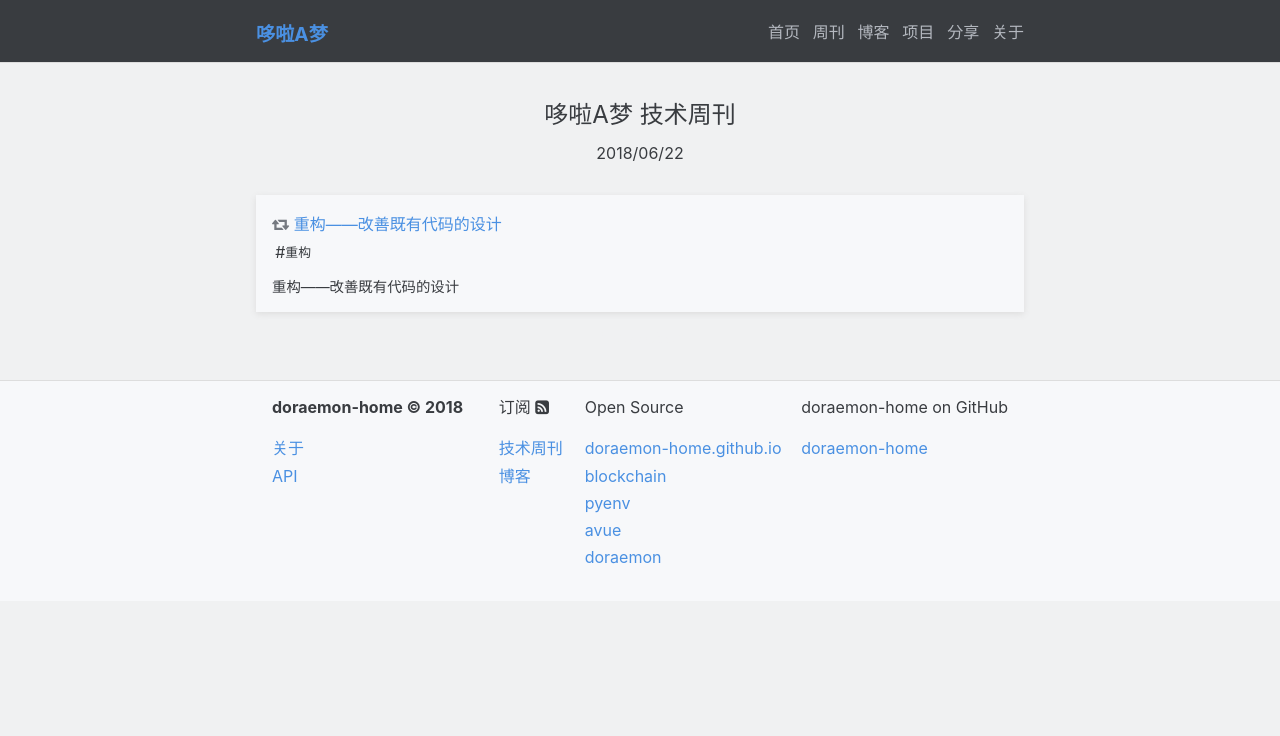
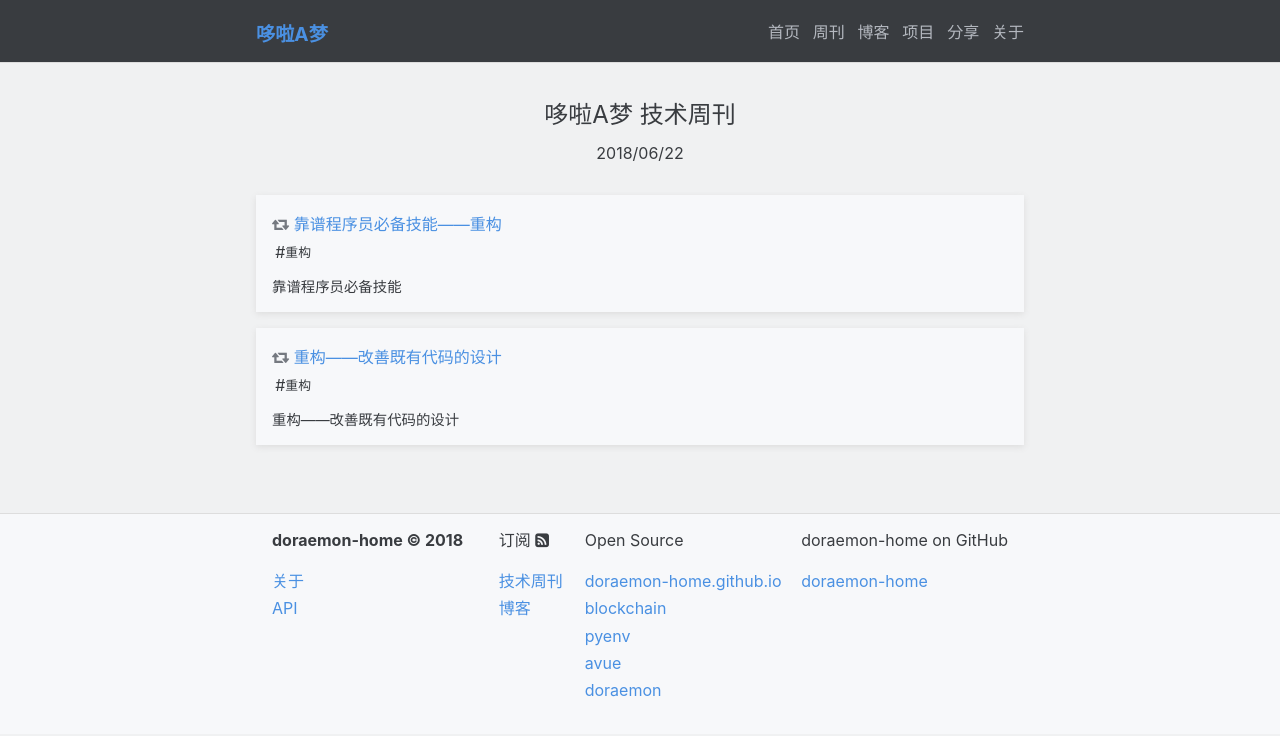
Before and after one commit to doraemon-home/doraemon-home.github.io, a Jekyll site: the page built from _weekly/2018-06-22-weekly.md, in a window 1280 px wide. Shown: the top 736 px of the page. Built offline with Jekyll 4.4.1, drawn with Linux system fonts in a browser that asks for light colours.

Commit message:
auto commit by robot

```diff
--- a/_weekly/2018-06-22-weekly.md
+++ b/_weekly/2018-06-22-weekly.md
@@ -1,5 +1,11 @@
 ---
 articles:
+  - title:    "靠谱程序员必备技能——重构"
+    link:     "https://segmentfault.com/p/1210000009494904"
+    comment:  "靠谱程序员必备技能"
+    referrer: "leunggeorge"
+    tags:    ["重构"]
+
   - title:    "重构——改善既有代码的设计"
     link:     "https://doraemon-home.github.io/"
     comment:  "重构——改善既有代码的设计"
```
